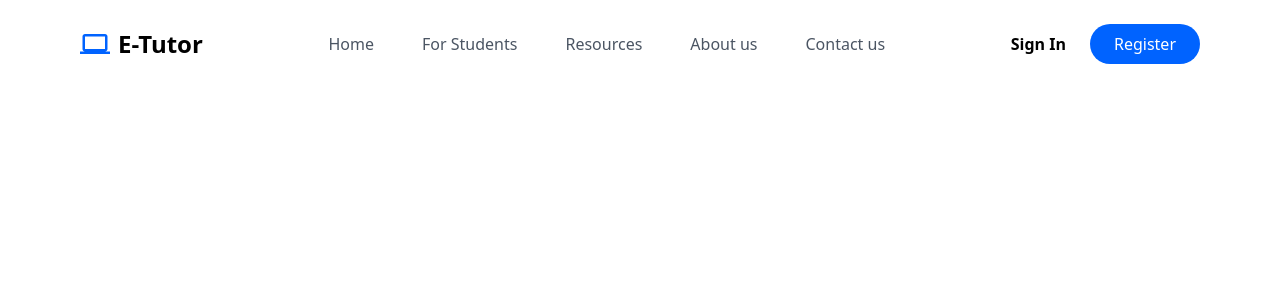
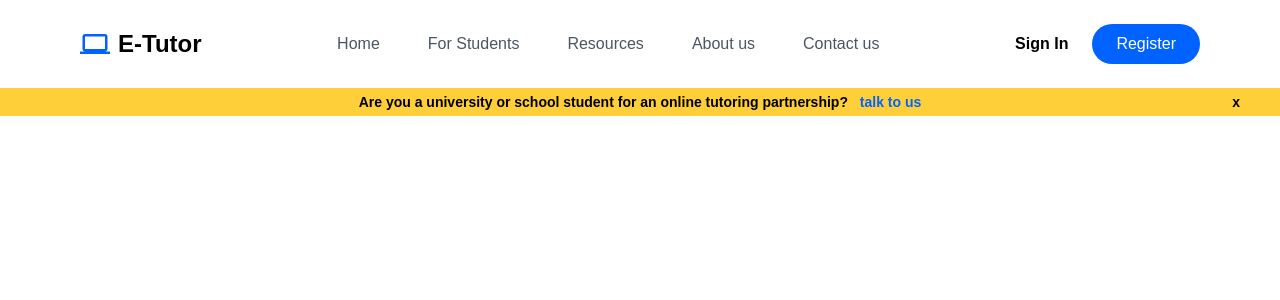
Before and after one commit to NaufalAssyafiqF/elearning-website, a React (Vite) app: page / in a window 1280 px wide. Shown: the top 300 px of the page. Built offline with nearby package versions, Linux system fonts and the light colour scheme.

Commit message:
add responsive navbar and navbarbanner

```diff
--- a/src/App.jsx
+++ b/src/App.jsx
@@ -1,9 +1,11 @@
 import Navbar from "./components/Navbar/Navbar";
+import NavbarBanner from "./components/Navbar/NavbarBanner";
 
 const App = () => {
   return (
     <div className="overflow-hidden">
       <Navbar />
+      <NavbarBanner />
     </div>
   );
 };
--- a/src/components/Navbar/Navbar.jsx
+++ b/src/components/Navbar/Navbar.jsx
@@ -2,11 +2,18 @@
 import { MdComputer, MdMenu } from "react-icons/md";
 import { NavbarMenu } from "../../mockdata/data";
 import ResponsiveMenu from "./ResponsiveMenu";
+import { useState } from "react";
+import { motion } from "framer-motion";
 
 const Navbar = () => {
+  const [isOpen, setIsOpen] = useState(false);
   return (
     <>
-      <nav>
+      <motion.nav
+        initial={{ opacity: 0 }}
+        animate={{ opacity: 1 }}
+        transition={{ duration: 0.5, delay: 0.5 }}
+      >
         <div className="container flex justify-between items-center py-6">
           {/* logo section */}
           <div className="text-2xl flex items-center gap-2 font-bold">
@@ -41,14 +48,14 @@ const Navbar = () => {
           </div>
 
           {/* mobile humberger menu */}
-          <div className="lg:hidden">
+          <div className="lg:hidden" onClick={() => setIsOpen(!isOpen)}>
             <MdMenu className="text-4xl" />
           </div>
         </div>
-      </nav>
+      </motion.nav>
 
       {/* Mobile sidebar action */}
-      <ResponsiveMenu />
+      <ResponsiveMenu isOpen={isOpen} />
     </>
   );
 };
--- /dev/null
+++ b/src/components/Navbar/NavbarBanner.jsx
@@ -0,0 +1,29 @@
+import { motion } from "framer-motion";
+import { useState } from "react";
+const NavbarBanner = () => {
+  const [isOpen, setIsOpen] = useState(true);
+  return (
+    isOpen && (
+      <motion.div
+        className="bg-primary text-sm text-center font-semibold p-1 hidden lg:block relative"
+        initial={{ opacity: 0 }}
+        animate={{ opacity: 1 }}
+        transition={{ duration: 0.5, delay: 0.7 }}
+      >
+        Are you a university or school student for an online tutoring
+        partnership?{" "}
+        <a href="" className="text-secondary ml-2">
+          talk to us
+        </a>
+        <div
+          className="absolute top-1/2 right-10 cursor-pointer -translate-y-1/2"
+          onClick={() => setIsOpen(false)}
+        >
+          x
+        </div>
+      </motion.div>
+    )
+  );
+};
+
+export default NavbarBanner;
--- a/src/components/Navbar/ResponsiveMenu.jsx
+++ b/src/components/Navbar/ResponsiveMenu.jsx
@@ -1,9 +1,11 @@
 import { motion, AnimatePresence } from "framer-motion";
 
-const ResponsiveMenu = () => {
+
+// eslint-disable-next-line react/prop-types
+const ResponsiveMenu = ({ isOpen }) => {
   return (
     <AnimatePresence mode="wait">
-      {open && (
+      {isOpen && (
         <motion.div
           initial={{ opacity: 0, y: -100 }}
           animate={{ opacity: 1, y: 0 }}
--- a/src/index.css
+++ b/src/index.css
@@ -1,3 +1,7 @@
 @tailwind base;
 @tailwind components;
 @tailwind utilities;
+
+body {
+    font-family: poppins, sans-serif;
+}
```
